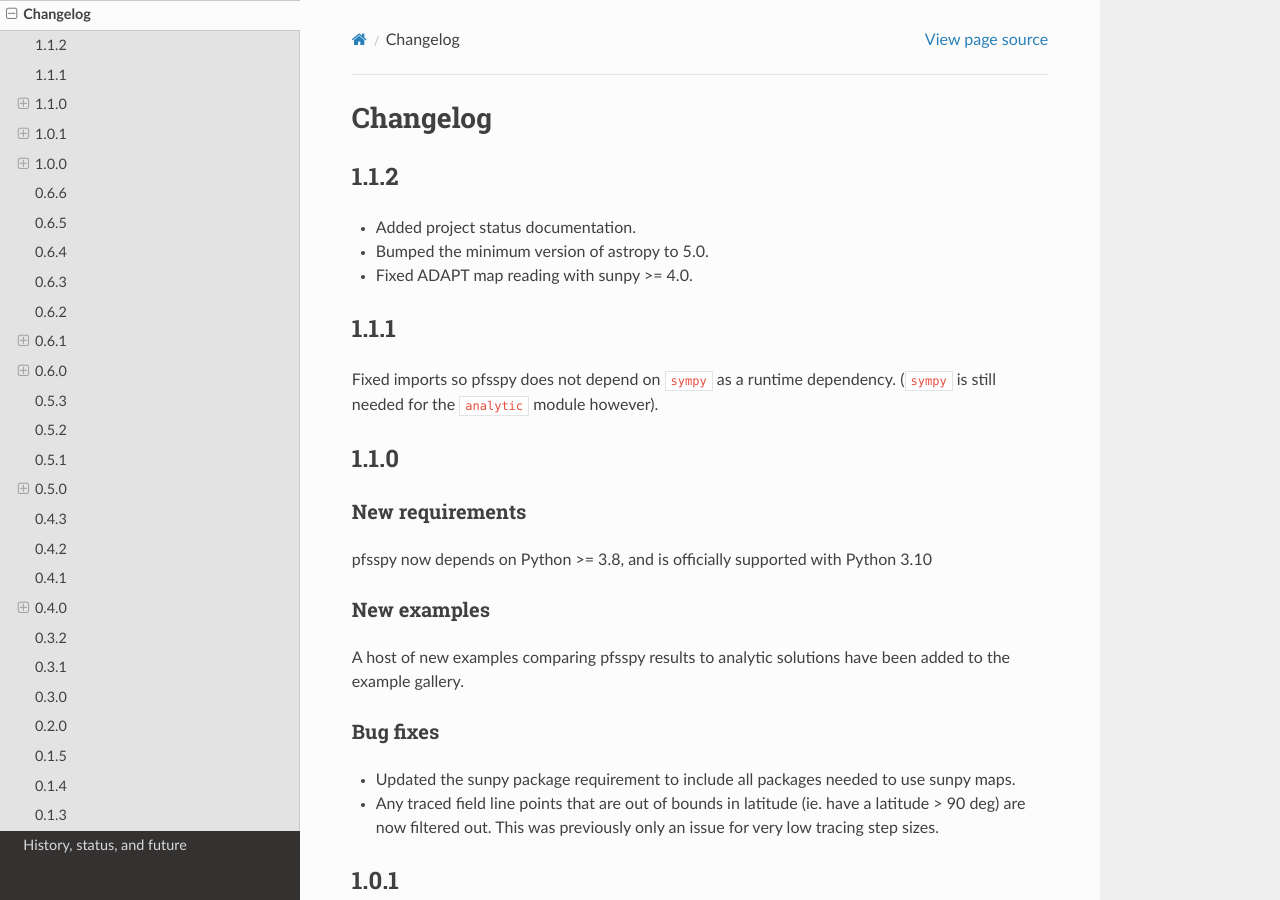
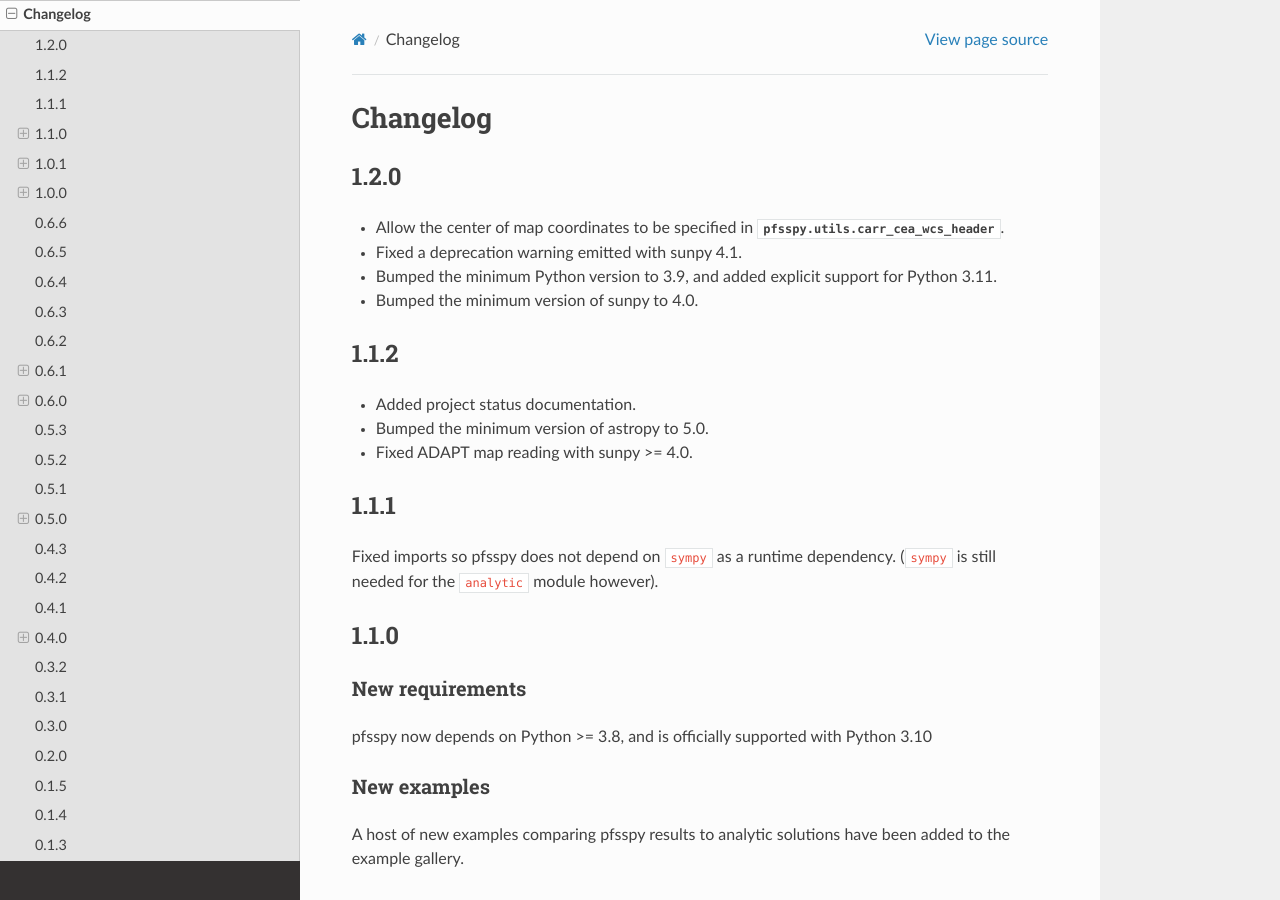
Before and after one commit to sunpy/sunkit-magex, a Sphinx documentation site: the page built from docs/changes.rst, in a window 1280 px wide and 900 px high. Built offline with Sphinx 7.4.7 and the Read the Docs theme 2.0.0, drawn with Linux system fonts in a browser that asks for light colours; pages that are not in the unit, such as notebooks, are missing from menus.

Commit message:
Add changelog for 1.2.0

```diff
--- a/docs/changes.rst
+++ b/docs/changes.rst
@@ -2,6 +2,12 @@
 
 Changelog
 =========
+1.2.0
+-----
+- Allow the center of map coordinates to be specified in `pfsspy.utils.carr_cea_wcs_header`.
+- Fixed a deprecation warning emitted with sunpy 4.1.
+- Bumped the minimum Python version to 3.9, and added explicit support for Python 3.11.
+- Bumped the minimum version of sunpy to 4.0.
 
 1.1.2
 -----
```
